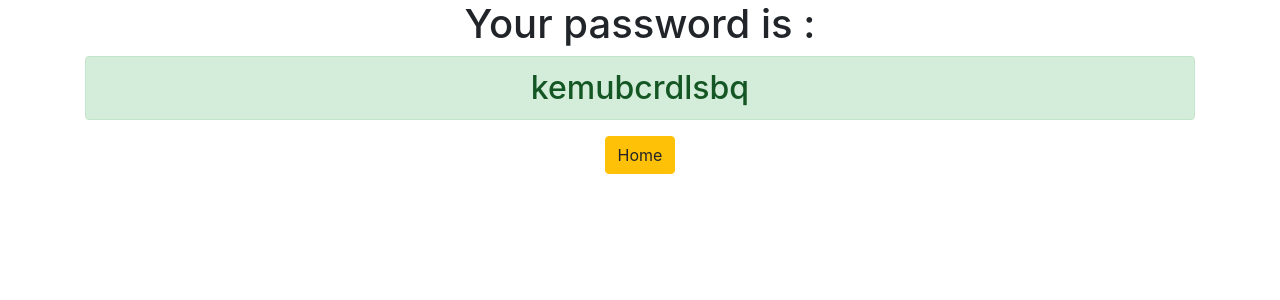
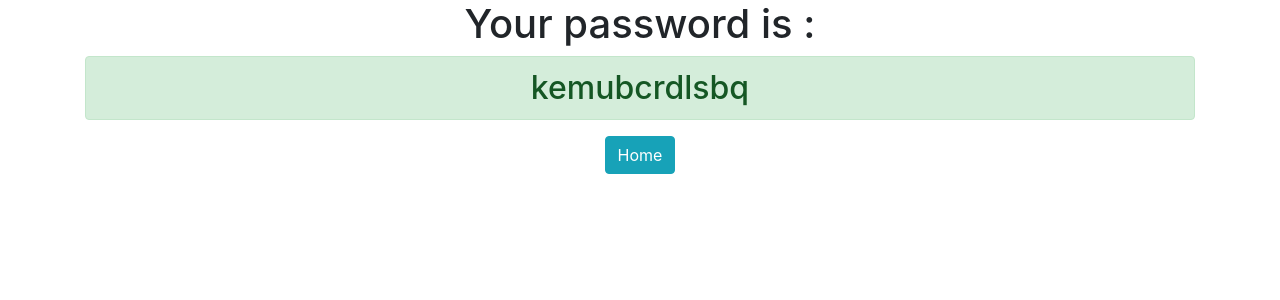
Before and after one commit to batajoie/django_password_generator, a Django app: page /password/ in a window 1280 px wide. Shown: the top 300 px of the page. Run offline with Django 3.2, Linux system fonts and the light colour scheme; some libraries are stand-ins or nearby versions.

Commit message:
I made some tweaks

```diff
--- a/generator/templates/generator/password.html
+++ b/generator/templates/generator/password.html
@@ -15,7 +15,7 @@
 
         <h2 class="alert alert-success">{{ password }}</h2>
 
-        <a class="btn btn-warning" href="{% url 'home' %}">Home</a>
+        <a class="btn btn-info" href="{% url 'home' %}">Home</a>
 
     </div>
 
--- a/password_generator/settings.py
+++ b/password_generator/settings.py
@@ -20,7 +20,7 @@ BASE_DIR = os.path.dirname(os.path.dirname(os.path.abspath(__file__)))
 # See https://docs.djangoproject.com/en/3.0/howto/deployment/checklist/
 
 # SECURITY WARNING: keep the secret key used in production secret!
-SECRET_KEY = '&u4#7i)13ft0_@g=i-w=nvmg!l88^5zv(hdcji66z$wnga#5@7'
+SECRET_KEY = '&u4#7i)13ft0_@g=i-dddw=nvmg!l88^5zv(hdcji66z$wnga#5@7'
 
 # SECURITY WARNING: don't run with debug turned on in production!
 DEBUG = True
```
